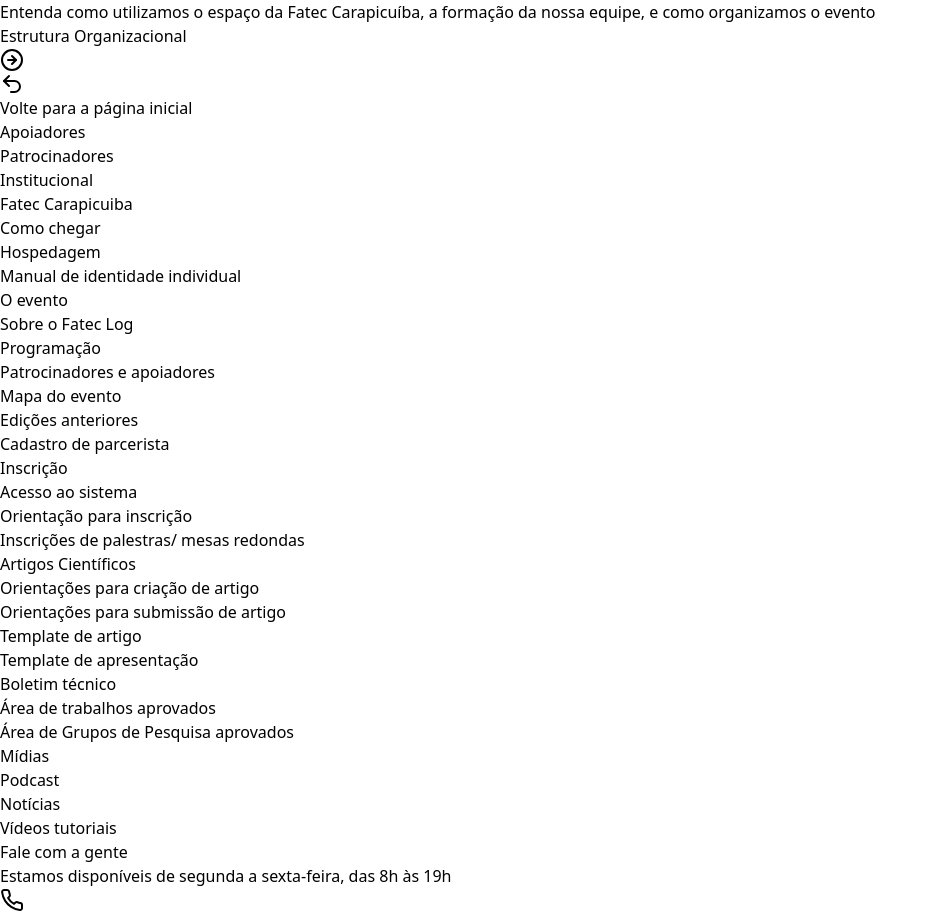
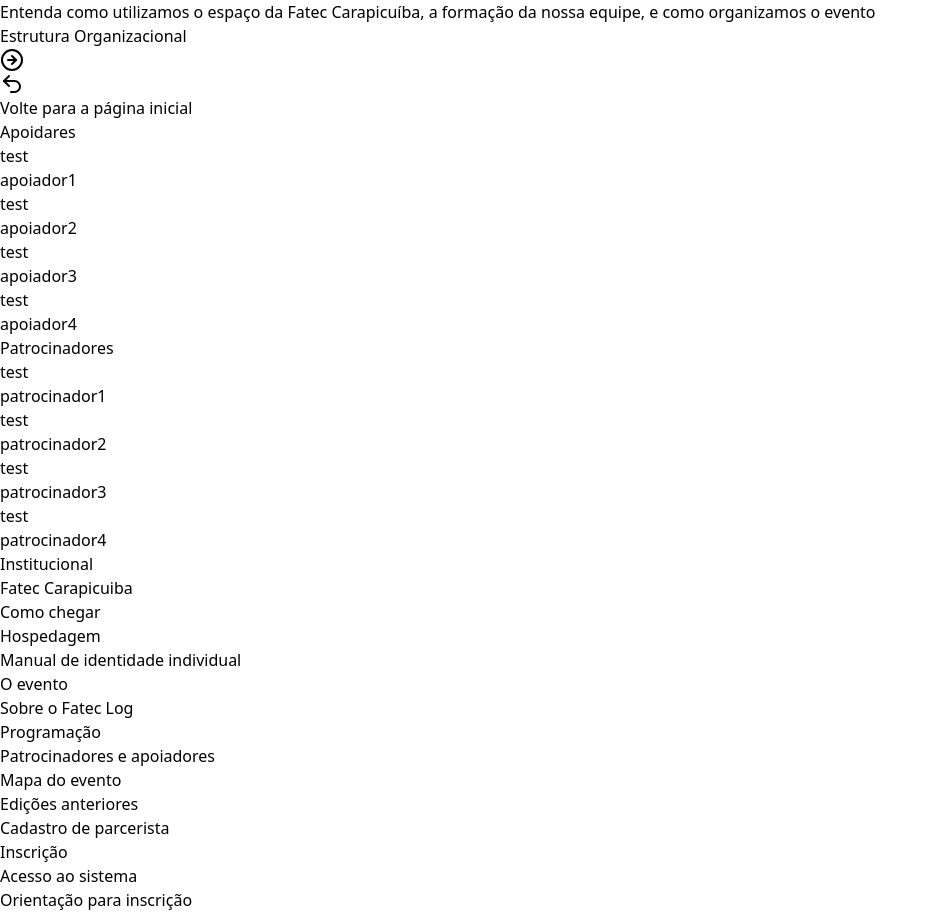
Before and after one commit to GustavoAbranches/fatec-log, a React (Vite) app: page /sobre in a window 1280 px wide. Shown: the part 2748-3664 px from the top of the page, without its empty margins (0-938 px from the left). Built offline with nearby package versions, Linux system fonts and the light colour scheme.

Commit message:
Add search functionality to GradeProgramacao; create BarraPesquisa component; enhance Supporters component with dynamic data; improve ComoChegar and OrientacaoEscricao pages; update programacaoText for consistency

```diff
--- /dev/null
+++ b/src/components/Progamacao/BarraPesquisa.jsx
@@ -0,0 +1,23 @@
+import propTypes from 'prop-types';
+
+const BarraPesquisa = ({searchTerm, setSearchTerm}) => {
+
+    return(
+        <div className="flex justify-center md:justify-start w-full  px-4 md:px-16 mt-4">
+        <input
+          type="text"
+          placeholder="Pesquisar..."
+          value={searchTerm}
+          onChange={(e) => setSearchTerm(e.target.value)}
+          className="w-3/4 md:w-1/3 p-2 border border-gray-300 rounded-md"
+        />
+      </div>
+    )
+}
+
+BarraPesquisa.propTypes = {
+    searchTerm:propTypes.string.isRequired,
+    setSearchTerm:propTypes.func.isRequired,
+}
+
+export default BarraPesquisa;
--- a/src/components/Progamacao/GradeProgramacao.jsx
+++ b/src/components/Progamacao/GradeProgramacao.jsx
@@ -1,18 +1,28 @@
-import { useState } from "react";
+import { useState, useEffect } from "react";
 import { textData } from "../../util/programacaoText";
+import BarraPesquisa from "./BarraPesquisa";
 
 export default function GradeProgramacao() {
+  const [searchTerm, setSearchTerm] = useState("");
   const [content, setContent] = useState(textData[0]?.content || []);
   const [activeTab, setActiveTab] = useState("25 DE JUNHO");
-  const [searchTerm, setSearchTerm] = useState("");
+
   const text = "Clique em um botão para ver os eventos de cada dia.";
+
+  useEffect(() => {
+    const allContent = textData.flatMap((day) => day.content);
+    setContent(allContent);
+  }, []);
 
   const filteredContent = content.filter((item) => {
     const searchLower = searchTerm.toLowerCase();
     return (
       item.title.toLowerCase().includes(searchLower) ||
       item.time.toLowerCase().includes(searchLower) ||
-      item.type.toLowerCase().includes(searchLower)
+      item.type.toLowerCase().includes(searchLower) ||
+      item.block.toLowerCase().includes(searchLower) ||
+      item.room.toLowerCase().includes(searchLower) ||
+      item.text.toLowerCase().includes(searchLower)
     );
   });
 
@@ -39,15 +49,7 @@ export default function GradeProgramacao() {
         </div>
       </div>
 
-      <div className="flex justify-center md:justify-start w-full  px-4 md:px-16 mt-4">
-        <input
-          type="text"
-          placeholder="Pesquisar..."
-          value={searchTerm}
-          onChange={(e) => setSearchTerm(e.target.value)}
-          className="w-3/4 md:w-1/3 p-2 border border-gray-300 rounded-md"
-        />
-      </div>
+      <BarraPesquisa searchTerm={searchTerm} setSearchTerm={setSearchTerm} />
 
       <div className="flex flex-col justify-start items-start w-full px-4 md:px-16">
         {filteredContent.length === 0 ? (
@@ -63,9 +65,9 @@ export default function GradeProgramacao() {
                   {item.time}
                 </p>
                 <p className="text-lg md:text-2xl font-semibold text-slate-500 mb-2">
-                  {item.room !== false
+                  {item.room !== ""
                     ? `${item.block} - ${item.room}`
-                    : item.block}
+                    : `${item.block}`}
                 </p>
                 <p
                   className={`text-base md:text-xl ${
--- a/src/components/Supporters.jsx
+++ b/src/components/Supporters.jsx
@@ -1,23 +1,60 @@
-export default function Supporters() {
+const apoidores = [
+  { nome: "apoiador1", img: "test" },
+  { nome: "apoiador2", img: "test" },
+  { nome: "apoiador3", img: "test" },
+  { nome: "apoiador4", img: "test" },
+];
 
-  const styleSupporters = 'w-16 h-16 md:w-1/6 md:h-36 bg-orange-500'
-  const styleDiv = 'flex flex-row w-full h-44 justify-around items-center px-14 md:my-10'
-    return(
-        <div className="my-24">
-        <h1 className="font-semibold text-2xl md:text-3xl ml-14">Apoiadores</h1>
-        <div className={styleDiv}>
-          <div className={styleSupporters}></div>
-          <div className={styleSupporters}></div>
-          <div className={styleSupporters}></div>
-          <div className={styleSupporters}></div>
-        </div>
-        <h1 className="font-semibold text-2xl md:text-3xl ml-14 mt-20">Patrocinadores</h1>
-        <div className={styleDiv}>
-        <div className={styleSupporters}></div>
-          <div className={styleSupporters}></div>
-          <div className={styleSupporters}></div>
-          <div className={styleSupporters}></div>
-        </div>
+const patrocinadores = [
+  { nome: "patrocinador1", img: "test" },
+  { nome: "patrocinador2", img: "test" },
+  { nome: "patrocinador3", img: "test" },
+  { nome: "patrocinador4", img: "test" },
+];
+
+const Supporters = () => {
+  const styleDiv =
+    "flex flex-row w-full h-44 justify-center items-center md:px-14 md:my-10";
+  return (
+    <>
+      <h1>Apoidares</h1>
+      <div className={styleDiv}>
+        {apoidores.map((apoiador) => {
+          return (
+            <>
+              <div className="flex flex-col w-full items-center">
+                <div
+                  className="w-16 h-16 md:w-36 md:h-36 bg-orange-500"
+                  key={apoiador.nome}
+                >
+                  {apoiador.img}
+                </div>
+                {apoiador.nome}
+              </div>
+            </>
+          );
+        })}
       </div>
-    );
-}
+      <h1>Patrocinadores</h1>
+      <div className={styleDiv}>
+        {patrocinadores.map((patrocinador) => {
+          return (
+            <>
+              <div className="flex flex-col w-full items-center">
+                <div
+                  className="w-16 h-16 md:w-36 md:h-36 bg-orange-500"
+                  key={patrocinador.nome}
+                >
+                  {patrocinador.img}
+                </div>
+                {patrocinador.nome}
+              </div>
+            </>
+          );
+        })}
+      </div>
+    </>
+  );
+};
+
+export default Supporters;
--- a/src/pages/ComoChegar.jsx
+++ b/src/pages/ComoChegar.jsx
@@ -14,7 +14,7 @@ function ComoChegar() {
       <Navbar />
       <Breadcrumb />
 
-      <div className="flex flex-col w-full gap-2 p-20">
+      <div className="flex flex-col w-full gap-2 p-8 md:p-20">
         <h1 className="font-bold text-3xl pb-8">Quais as principais rotas?</h1>
 
         <h2 className={textStyle.h2Style}>1.De carro (via rodovias)</h2>
@@ -68,7 +68,7 @@ function ComoChegar() {
           </li>
         </ul>
 
-        <p className={textStyle.pStyle}>2. Ônibu</p>
+        <p className={textStyle.pStyle}>2. Ônibus</p>
         <ul className={textStyle.ulStyle}>
           <li>
             A cidade de Carapicuíba tem várias linhas de ônibus que conectam
--- a/src/pages/OrientacaoEscricao.jsx
+++ b/src/pages/OrientacaoEscricao.jsx
@@ -48,14 +48,14 @@ function OrientacaoEscricao() {
             </li>
           </ul>
 
-          <div className="flex flex-col md:flex-row md:items-center">
+          <div className="flex flex-col">
             <h2 className={`${textStyle.h2Style}`}>
               2. Acesse o site oficial do FATECLOG:
             </h2>
             <a
             href="https://www.fateclog.com.br/congresso/login/"
             target="_blank"
-
+            className="pl-8 md:pl-16"
             >
               www.fateclog.com.br/congresso
             </a>
--- a/src/util/programacaoText.js
+++ b/src/util/programacaoText.js
@@ -10,7 +10,7 @@ export const textData = [
                 room: "Sala 108",
                 title: "Palestra Logísca Reversa",
                 speaker: "Nome do palestrante",
-                text: "Lorem ipsum dolor sit amet. Sed pariatur earum 33 omnis temporibus non odit placeat" +
+                text: "Lorem ipsum dolor sit gustavo amet. Sed pariatur earum 33 omnis temporibus non odit placeat" +
                     "veltenetur eius sed Quis dolore aut distinctio quam.In doloribus itaque et tempore" +
                     "iure et nihil ratione id cumque aperiam! Qui quidem libero ut sint sapiente non fuga excepturi.",
             },
@@ -19,7 +19,7 @@ export const textData = [
                 time: "10h30",
                 type: "Workshop",
                 block: "Auditório",
-                room: false,
+                room: '',
                 title: "Workshop",
                 speaker: "Nome do palestrante",
                 text: "Lorem ipsum dolor sit amet. Sed pariatur earum 33 omnis temporibus non odit placeat" +
@@ -31,7 +31,7 @@ export const textData = [
                 time: "11h",
                 type: "Premiação",
                 block: "SalaMaker",
-                room: false,
+                room: '',
                 title: "Premiação",
                 speaker: "Nome do palestrante",
                 text: "Lorem ipsum dolor sit amet. Sed pariatur earum 33 omnis temporibus non odit placeat" +
@@ -85,7 +85,7 @@ export const textData = [
                 time: "00h00",
                 type: "test",
                 block: "Refeitório",
-                room: false,
+                room: '',
                 title: "Premiação",
                 speaker: "Nome do palestrante",
                 text: "Lorem ipsum dolor sit amet. Sed pariatur earum 33 omnis temporibus non odit placeat" +
@@ -138,7 +138,7 @@ export const textData = [
                 time: "00h00",
                 type: "test",
                 block: "Refeitório",
-                room: false,
+                room: '',
                 title: "Premiação 2",
                 speaker: "Nome do palestrante",
                 text: "Lorem ipsum dolor sit amet. Sed pariatur earum 33 omnis temporibus non odit placeat" +
@@ -150,7 +150,7 @@ export const textData = [
                 time: "00h00",
                 type: "test",
                 block: "Parque Gabriel Chucre",
-                room: false,
+                room: '',
                 title: "Palestra 8",
                 speaker: "Nome do palestrante",
                 text: "Lorem ipsum dolor sit amet. Sed pariatur earum 33 omnis temporibus non odit placeat" +
--- a/src/util/textStyle.js
+++ b/src/util/textStyle.js
@@ -3,7 +3,7 @@ const textStyle = {
     h2Style: "font-semibold md:font-bold text-lg md:text-xl text-slate-600 min-w-24 md:p-3 relaxed",
     pStyle: "text-slate-700 font-semibold text-justify pb-2 min-w-40",
     ulStyle: "list-disc pl-8 md:pl-16 pb-2 md:pb-5 text-slate-600 font-semibold",
-    divStyle: "flex flex-col gap-5 p-6 md:p-10",
+    divStyle: "w-full max-w-6xl mx-auto p-8",
 }
 
 export default textStyle;
```
